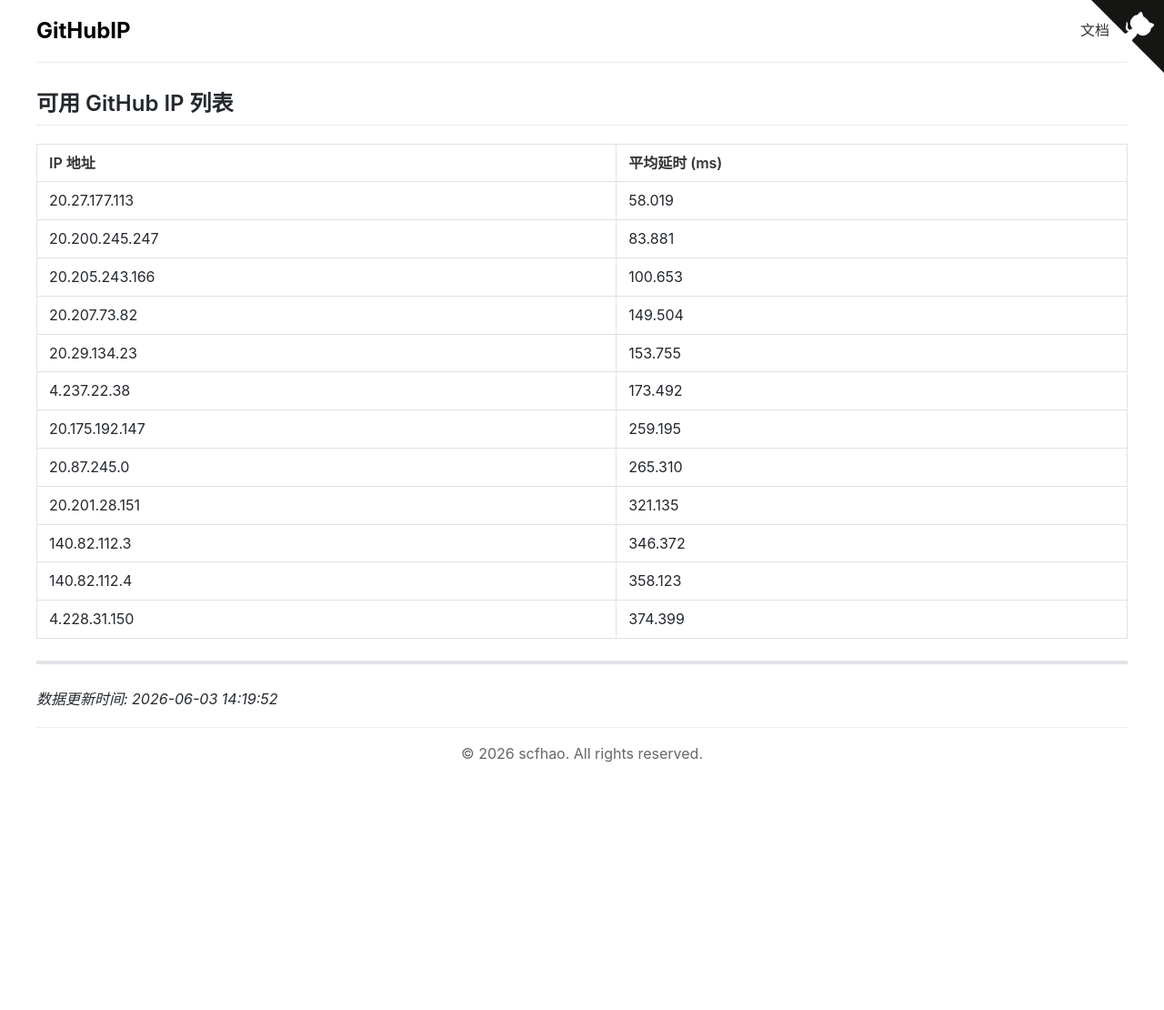
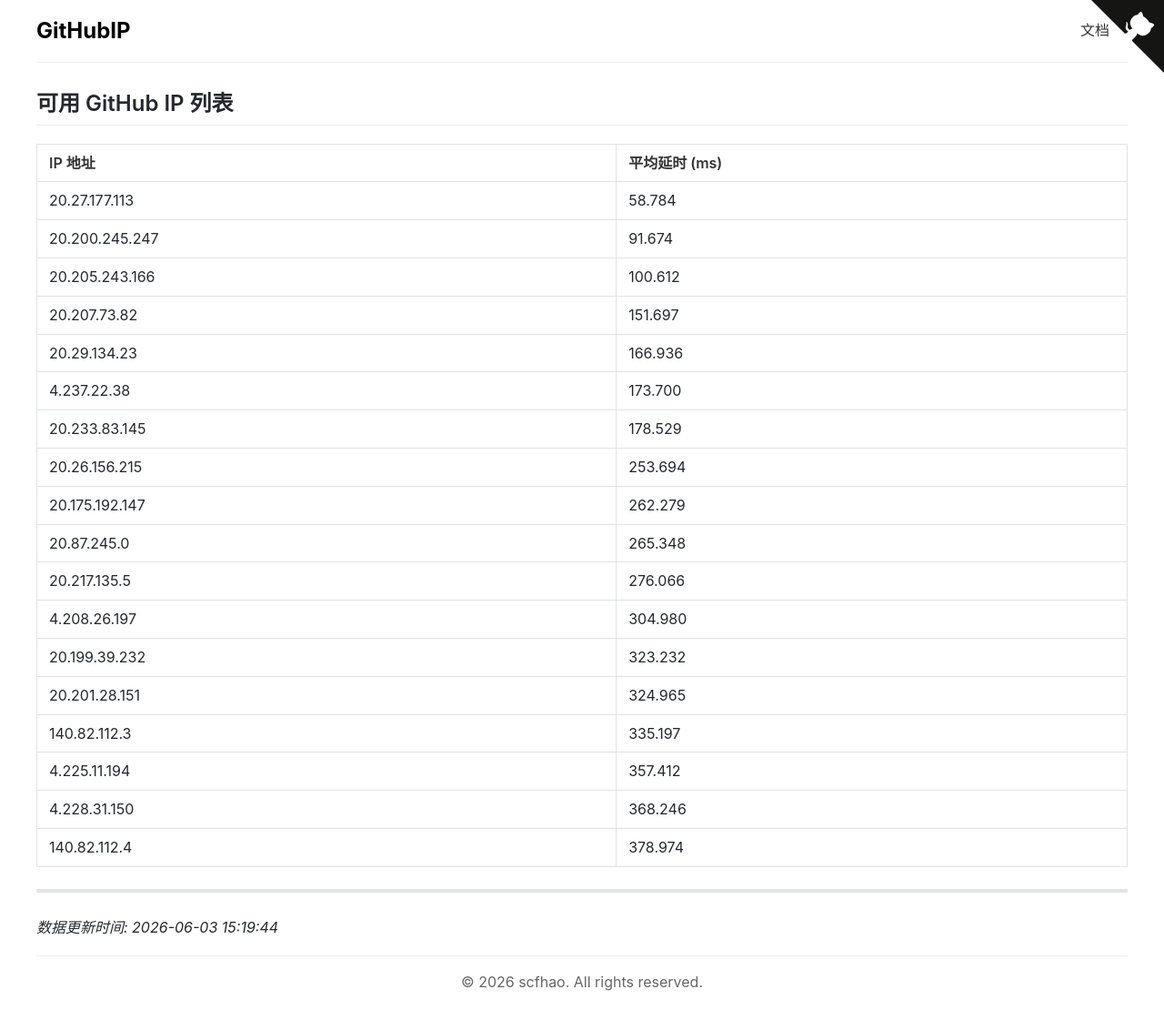
Before and after one commit to scfhao/GitHubIP, a Jekyll site: the page built from index.md, in a window 1280 px wide. Shown: the whole page at 91% size. Built offline with Jekyll 4.4.1, drawn with Linux system fonts in a browser that asks for light colours; before the commit the page ends 900 px from its top, so only the background shows below that.

Commit message:
自动脚本执行 - 2026-06-03 15:19:44

```diff
--- a/index.md
+++ b/index.md
@@ -1,26 +1,32 @@
 ---
 layout: home
 title: GitHub IP 列表
-date: 2026-06-03 14:19:52
+date: 2026-06-03 15:19:44
 ---
 
 ## 可用 GitHub IP 列表
 
 | IP 地址 | 平均延时 (ms) |
 |---------|--------------|
-| 20.27.177.113 | 58.019 |
-| 20.200.245.247 | 83.881 |
-| 20.205.243.166 | 100.653 |
-| 20.207.73.82 | 149.504 |
-| 20.29.134.23 | 153.755 |
-| 4.237.22.38 | 173.492 |
-| 20.175.192.147 | 259.195 |
-| 20.87.245.0 | 265.310 |
-| 20.201.28.151 | 321.135 |
-| 140.82.112.3 | 346.372 |
-| 140.82.112.4 | 358.123 |
-| 4.228.31.150 | 374.399 |
+| 20.27.177.113 | 58.784 |
+| 20.200.245.247 | 91.674 |
+| 20.205.243.166 | 100.612 |
+| 20.207.73.82 | 151.697 |
+| 20.29.134.23 | 166.936 |
+| 4.237.22.38 | 173.700 |
+| 20.233.83.145 | 178.529 |
+| 20.26.156.215 | 253.694 |
+| 20.175.192.147 | 262.279 |
+| 20.87.245.0 | 265.348 |
+| 20.217.135.5 | 276.066 |
+| 4.208.26.197 | 304.980 |
+| 20.199.39.232 | 323.232 |
+| 20.201.28.151 | 324.965 |
+| 140.82.112.3 | 335.197 |
+| 4.225.11.194 | 357.412 |
+| 4.228.31.150 | 368.246 |
+| 140.82.112.4 | 378.974 |
 
 ---
 
-*数据更新时间: 2026-06-03 14:19:52*
+*数据更新时间: 2026-06-03 15:19:44*
```
